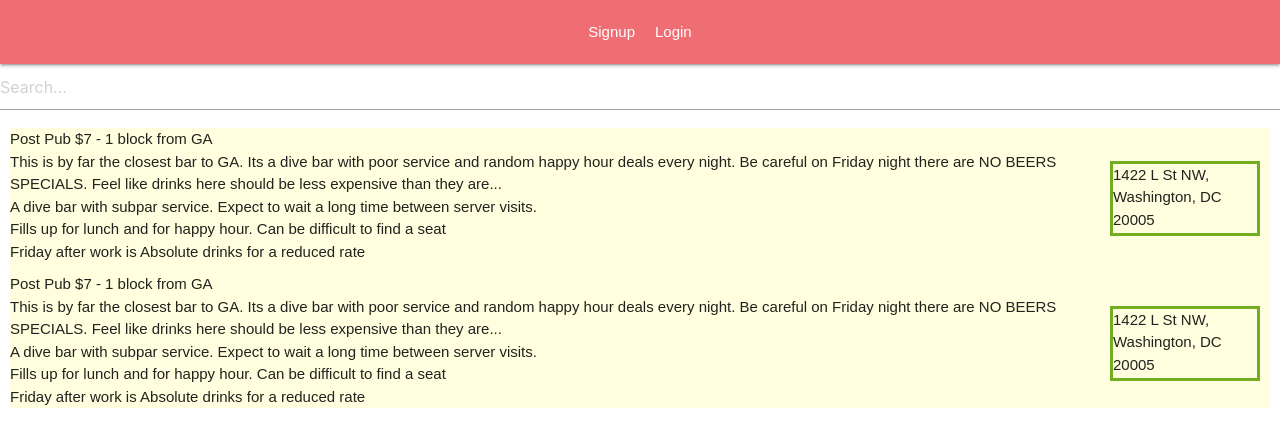
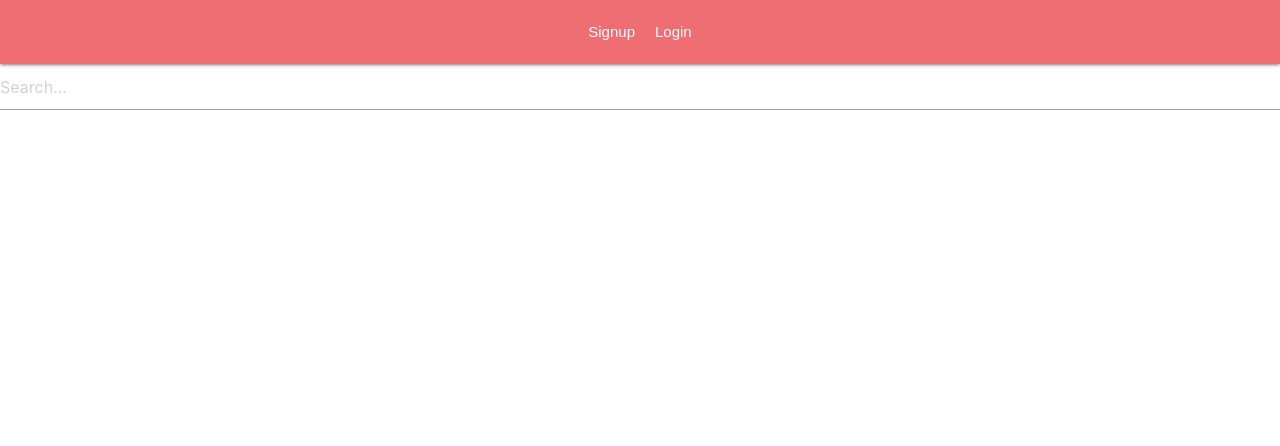
Before and after one commit to samgehret/esGApe-front-end, a React (Create React App) app: page / in a window 1280 px wide. Shown: the top 446 px of the page. Built offline with nearby package versions, Linux system fonts and the light colour scheme.

Commit message:
whatever

```diff
--- a/src/App.js
+++ b/src/App.js
@@ -126,14 +126,6 @@ class App extends Component {
           <div className='search'>
             <input type='text' placeholder='Search...' value={this.state.search} onChange={this.handleSearch} />
           </div>
-          <div>
-            <Restaurant restaurant={restaurant} />
-          </div>
-          {/* <div className='restaurant'>
-            {this.state.restaurant.map((restaurant) => {
-              return <Restaurant key={restaurant.name} />
-            })}
-          </div> */}
         </div>
       </div>
     )
```
Also changed, not shown: planning/planning.md (+1 -1 lines).
